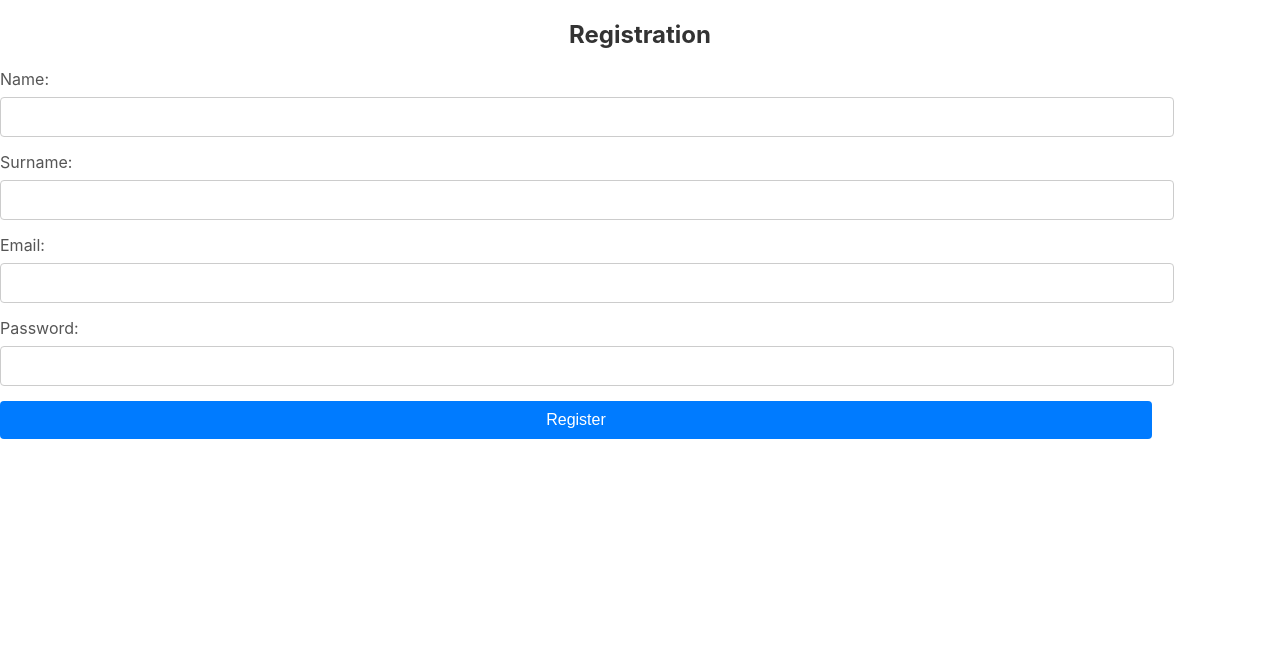
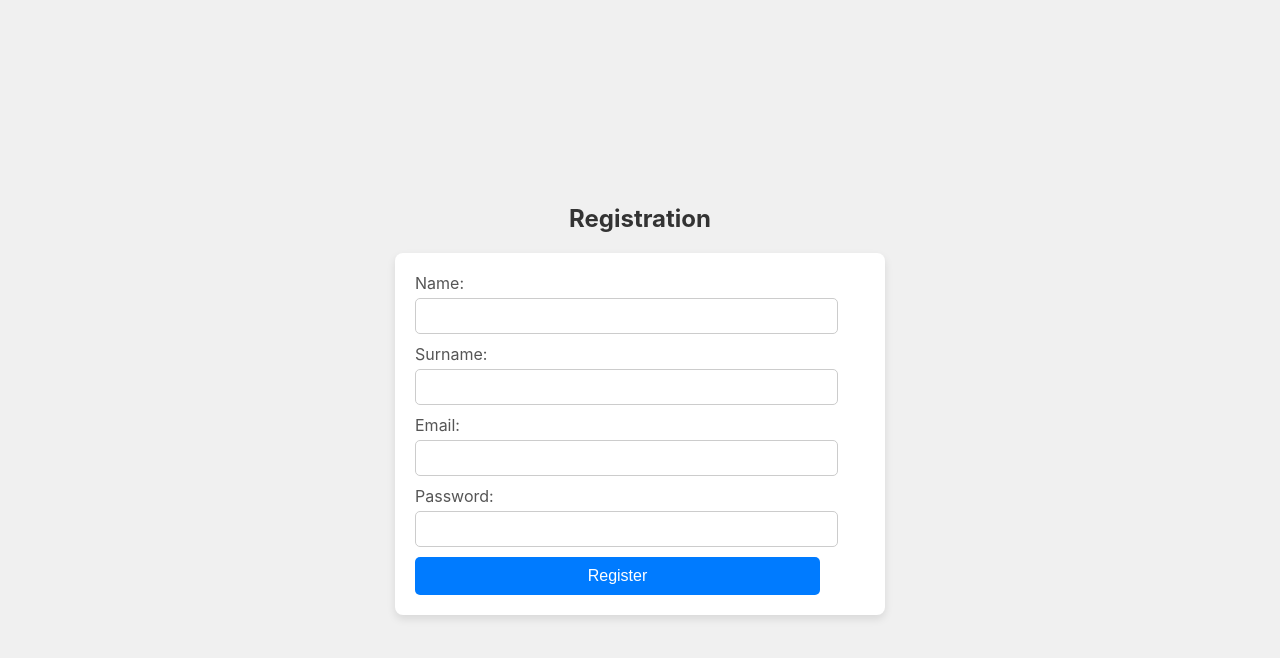
Before and after one commit to nekhad/TransferBetweenAccountsReact, a React (Create React App) app: page /registration in a window 1280 px wide. Shown: the top 658 px of the page. Built offline with nearby package versions, Linux system fonts and the light colour scheme.

Commit message:
Update Registration.js

```diff
--- a/src/Registration.js
+++ b/src/Registration.js
@@ -2,6 +2,8 @@ import React, { useEffect, useState } from 'react';
 import axios from 'axios';
 import { useNavigate } from 'react-router-dom';
 import {useAuth} from './App';
+import './Registration.css'; // Import your CSS file
+
 const Registration = ({ handleRegistration }) => {
   const [firstname, setName] = useState('');
   const [lastname, setSurname] = useState('');
@@ -33,9 +35,9 @@ const Registration = ({ handleRegistration }) => {
     setSendData(email);
   }, [email]);
   return (
-    <div>
+    <div className="container">
       <h2>Registration</h2>
-      <form onSubmit={handleSubmit}>
+      <form className="form" onSubmit={handleSubmit}>
         <div>
           <label>Name:</label>
           <input type="text" value={firstname} onChange={(e) => setName(e.target.value)} />
@@ -56,6 +58,7 @@ const Registration = ({ handleRegistration }) => {
       </form>
     </div>
   );
+
 };
 
 export default Registration;
```
